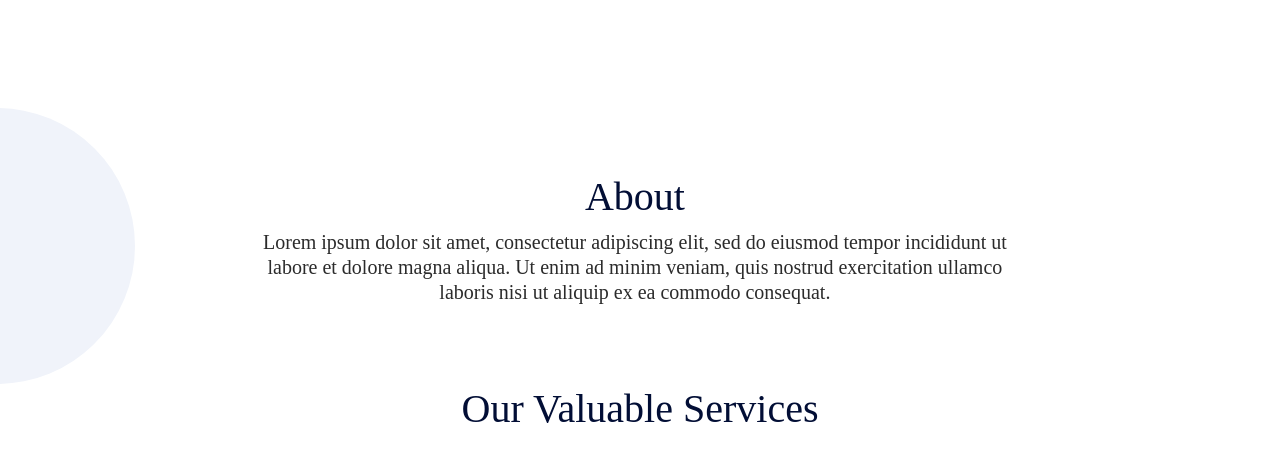
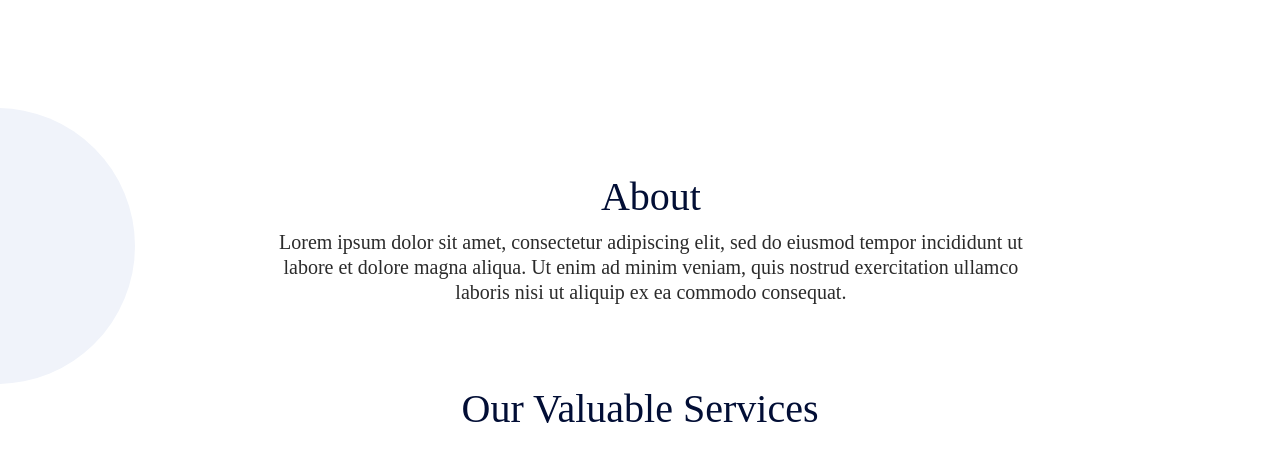
Before and after one commit to wdp-08/final-project-3-group4, a plain HTML site: page index.html in a window 1280 px wide. Shown: the part 671-1132 px from the top of the page. Drawn offline with nearby package versions, Linux system fonts and the light colour scheme; a script that the page names is missing; a web font is replaced by a local one.

Commit message:
Membenarkan Css

```diff
--- a/index.html
+++ b/index.html
@@ -71,7 +71,7 @@
         <div class="flex-shrink-0">
           <img src="img/Oval.svg" alt="ERROR">
         </div>
-        <div class="flex-grow-3" style="margin-left: 8rem;">
+        <div class="flex-grow-3" style="margin-left: 9rem;">
             <H3 class="title">About</H3>
             <p class="sub-title">Lorem ipsum dolor sit amet, consectetur adipiscing elit, sed do eiusmod tempor incididunt ut <br> labore et dolore magna aliqua. Ut enim ad minim veniam, quis nostrud exercitation ullamco <br> laboris nisi ut aliquip ex ea commodo consequat.</p>
         </div>
```
